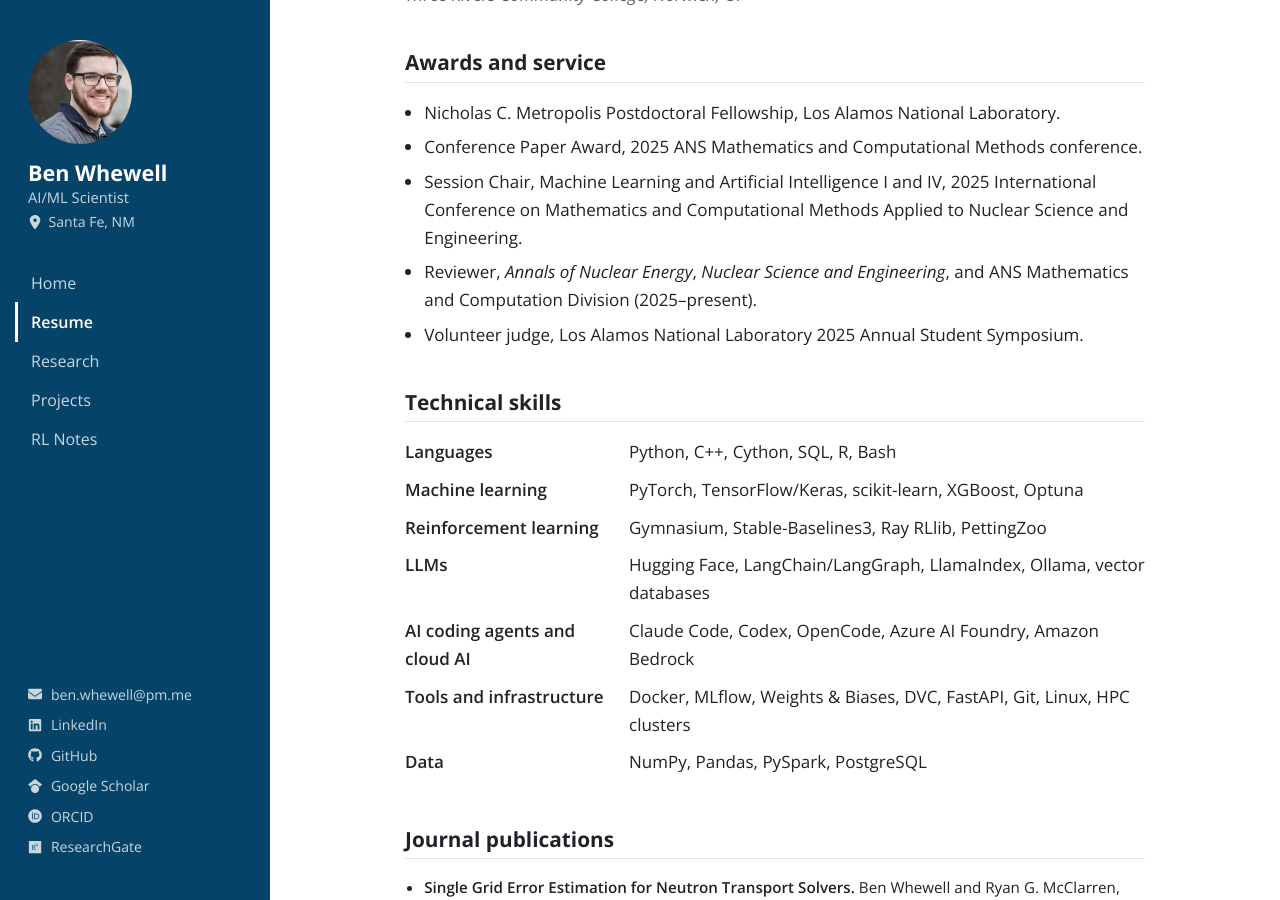
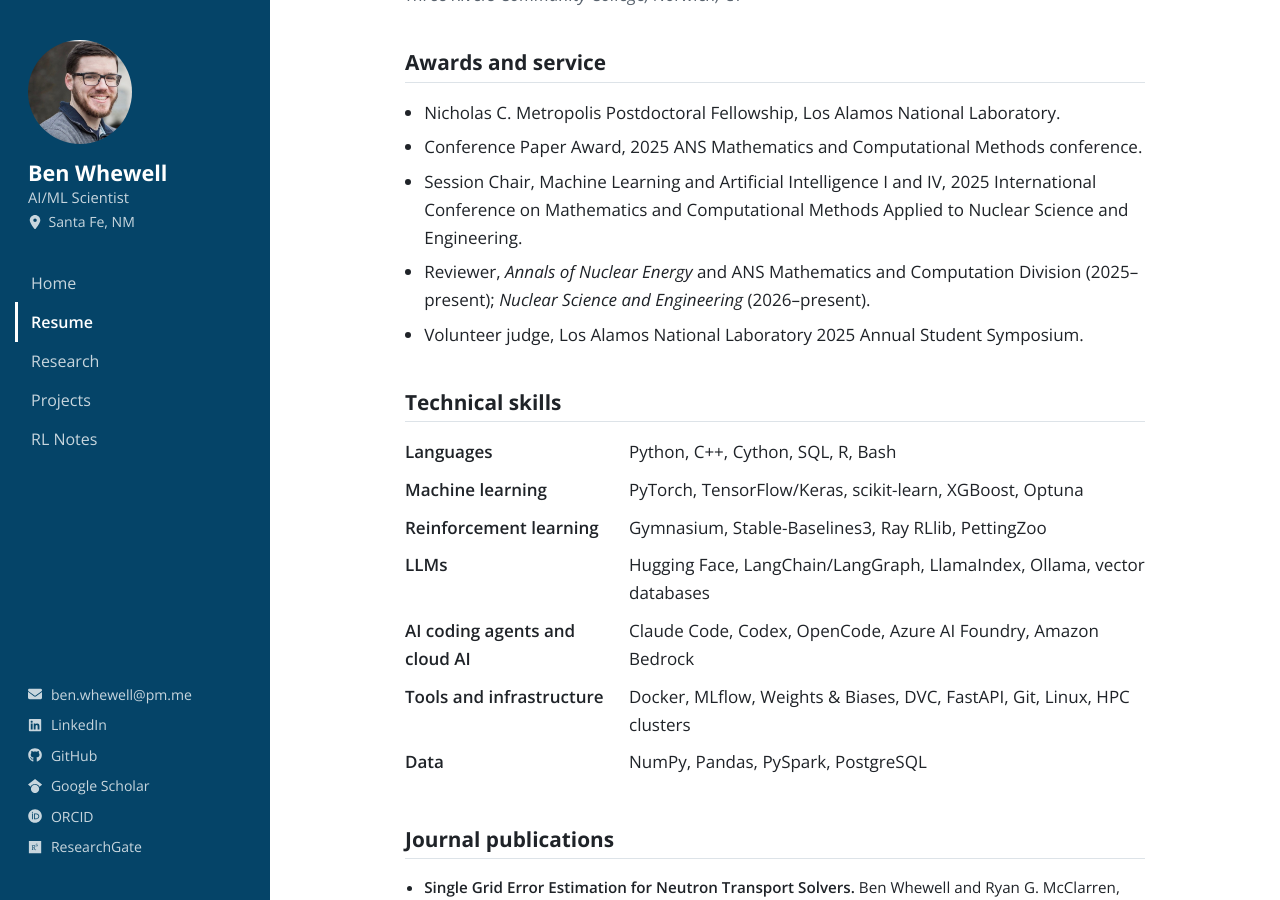
Before and after one commit to bwhewe-13/bwhewe-13.github.io, a Jekyll site: the page built from resume.html, in a window 1280 px wide and 900 px high, scrolled down 2173 px. Built offline with Jekyll 4.4.1, drawn with Linux system fonts in a browser that asks for light colours.

Commit message:
Date the NSE reviewer role from 2026 on the resume page and CV

```diff
--- a/resume.html
+++ b/resume.html
@@ -136,7 +136,7 @@ content_class: resume
     <li>Nicholas C. Metropolis Postdoctoral Fellowship, Los Alamos National Laboratory.</li>
     <li>Conference Paper Award, 2025 ANS Mathematics and Computational Methods conference.</li>
     <li>Session Chair, Machine Learning and Artificial Intelligence I and IV, 2025 International Conference on Mathematics and Computational Methods Applied to Nuclear Science and Engineering.</li>
-    <li>Reviewer, <em>Annals of Nuclear Energy</em>, <em>Nuclear Science and Engineering</em>, and ANS Mathematics and Computation Division (2025&ndash;present).</li>
+    <li>Reviewer, <em>Annals of Nuclear Energy</em> and ANS Mathematics and Computation Division (2025&ndash;present); <em>Nuclear Science and Engineering</em> (2026&ndash;present).</li>
     <li>Volunteer judge, Los Alamos National Laboratory 2025 Annual Student Symposium.</li>
   </ul>
 </section>
```
Also changed, not shown: 2 other files.
